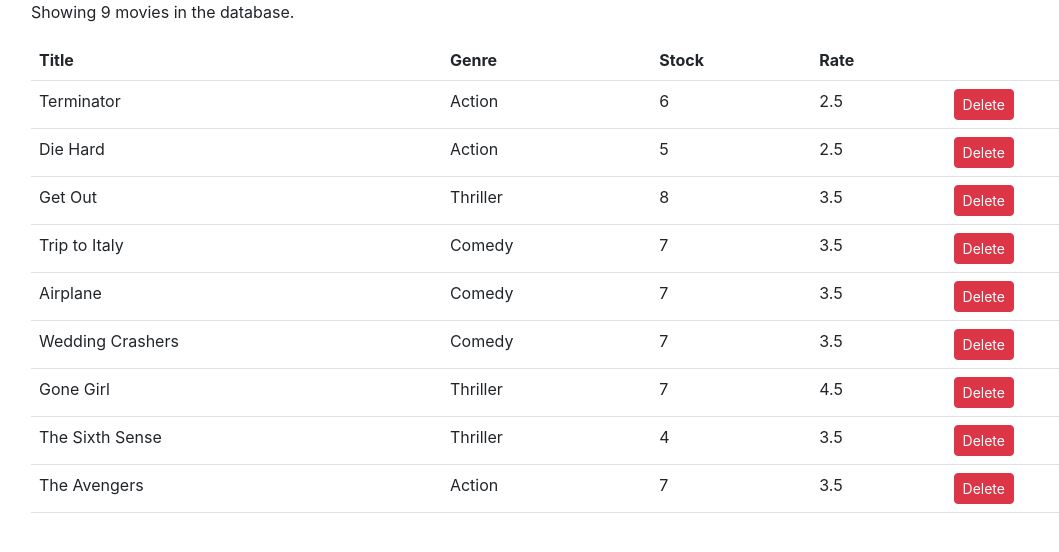
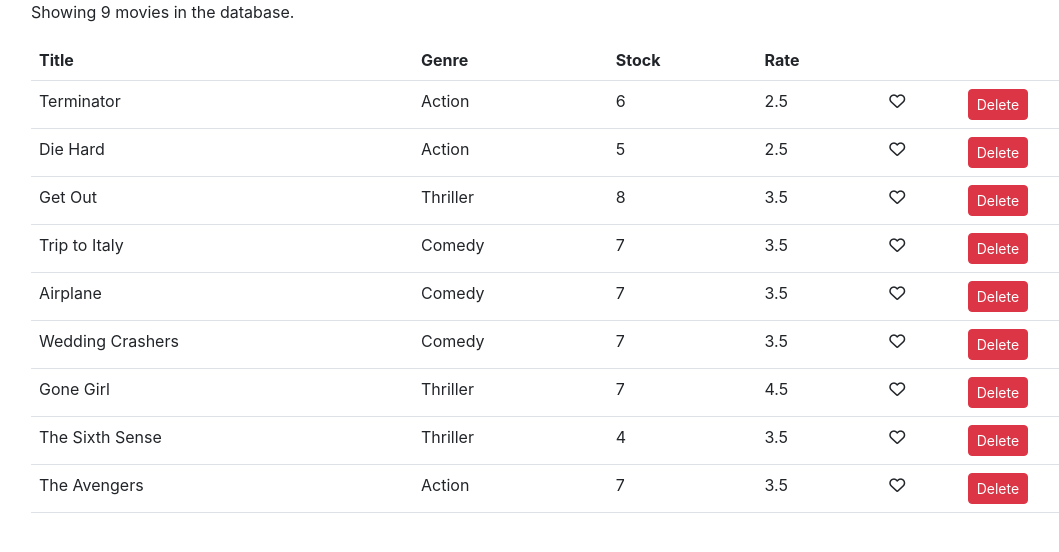
Before and after one commit to Sanganak-Abhiyanta/LearnReact, a React (Create React App) app in the folder vidly/: page / in a window 1280 px wide. Shown: the top 552 px of the page, without its empty margins (51-1110 px from the left). Built offline with nearby package versions, Linux system fonts and the light colour scheme.

Commit message:
completed counter application and add an extra function on vidly application

```diff
--- a/vidly/package.json
+++ b/vidly/package.json
@@ -3,6 +3,10 @@
   "version": "0.1.0",
   "private": true,
   "dependencies": {
+    "@fortawesome/fontawesome-svg-core": "^6.2.0",
+    "@fortawesome/free-regular-svg-icons": "^6.2.0",
+    "@fortawesome/free-solid-svg-icons": "^6.2.0",
+    "@fortawesome/react-fontawesome": "^0.2.0",
     "@testing-library/jest-dom": "^5.16.5",
     "@testing-library/react": "^13.4.0",
     "@testing-library/user-event": "^13.5.0",
--- a/vidly/public/index.html
+++ b/vidly/public/index.html
@@ -34,6 +34,7 @@
    />
    <!-- ==================================================================================================== -->
     <title>Vidly</title>
+    <script src="https://kit.fontawesome.com/e55256f630.js" crossorigin="anonymous"></script>
   </head>
   <body>
     <noscript>You need to enable JavaScript to run this app.</noscript>
--- /dev/null
+++ b/vidly/src/components/common/Like.jsx
@@ -0,0 +1,9 @@
+import React from 'react'
+
+export default function Like(props) {
+
+    let classes="fa fa-heart";
+    if(!props.liked)
+    classes+="-o";
+  return (<i onClick={props.onClick } className={classes} style={{cursor:"pointer"}} aria-hidden="true" ></i>);
+}
--- a/vidly/src/components/movies.jsx
+++ b/vidly/src/components/movies.jsx
@@ -1,20 +1,28 @@
 import React, { Component } from "react";
 import { getMovies } from "../services/fakeMovieService";
+import Like from "./common/Like";
 export default class Movies extends Component {
   state = {
     movies: getMovies(),
   };
   hanleDelete = (movie) => {
-    const movies=this.state.movies.filter(m=> m._id!==movie._id);
-    this.setState({movies:movies});
+    const movies = this.state.movies.filter((m) => m._id !== movie._id);
+    this.setState({ movies: movies });
   };
+  handleLiked=(movie)=>{
+    const movies=[...this.state.movies];
+    const index=movies.indexOf(movie);
+    movies[index]={...movies[index]};
+    movies[index].liked=!movies[index].liked;
+    this.setState({movies});
+
+  }
   render() {
-    const {length:count}=this.state.movies
-    if(count===0)
-    return <h1 >There are no movies in the Database</h1>
+    const { length: count } = this.state.movies;
+    if (count === 0) return <h1>There are no movies in the Database</h1>;
     return (
       <>
-      <p>Showing {count} movies in the database.</p>
+        <p>Showing {count} movies in the database.</p>
         <table className="table">
           <thead>
             <tr>
@@ -22,6 +30,7 @@ export default class Movies extends Component {
               <th>Genre</th>
               <th>Stock</th>
               <th>Rate</th>
+              <th></th>
               <th></th>
             </tr>
           </thead>
@@ -33,6 +42,9 @@ export default class Movies extends Component {
                   <td>{movie.genre.name}</td>
                   <td>{movie.numberInStock}</td>
                   <td>{movie.dailyRentalRate}</td>
+                  <td>
+                  <Like onClick={()=> this.handleLiked(movie)} liked={movie.liked}/>
+                  </td>
                   <td>
                     <button
                       onClick={() => this.hanleDelete(movie)}
--- a/vidly/src/services/fakeMovieService.js
+++ b/vidly/src/services/fakeMovieService.js
@@ -8,6 +8,7 @@ const movies = [
     numberInStock: 6,
     dailyRentalRate: 2.5,
     publishDate: "2018-01-03T19:04:28.809Z",
+
   },
   {
     _id: "5b21ca3eeb7f6fbccd471816",
```
Also changed, not shown: 1 other file (tests, documents, lock files or other folders).
